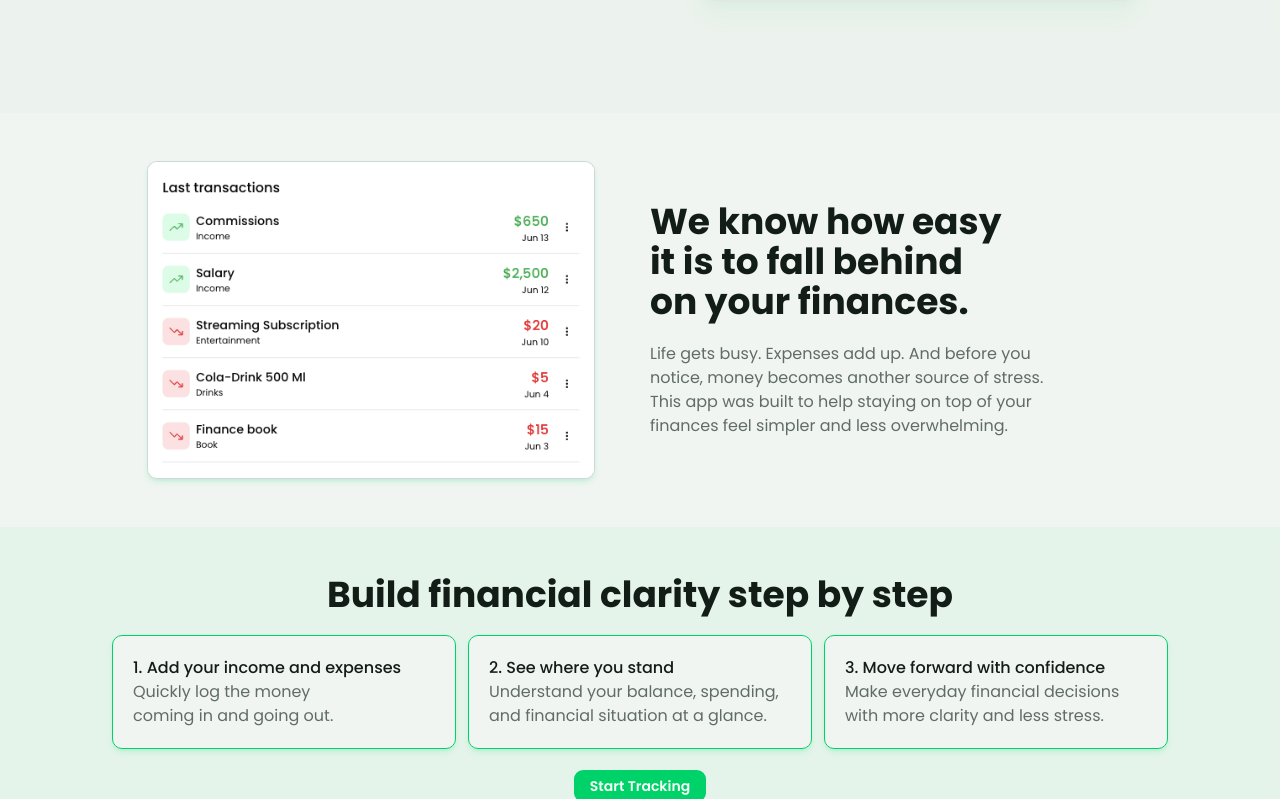
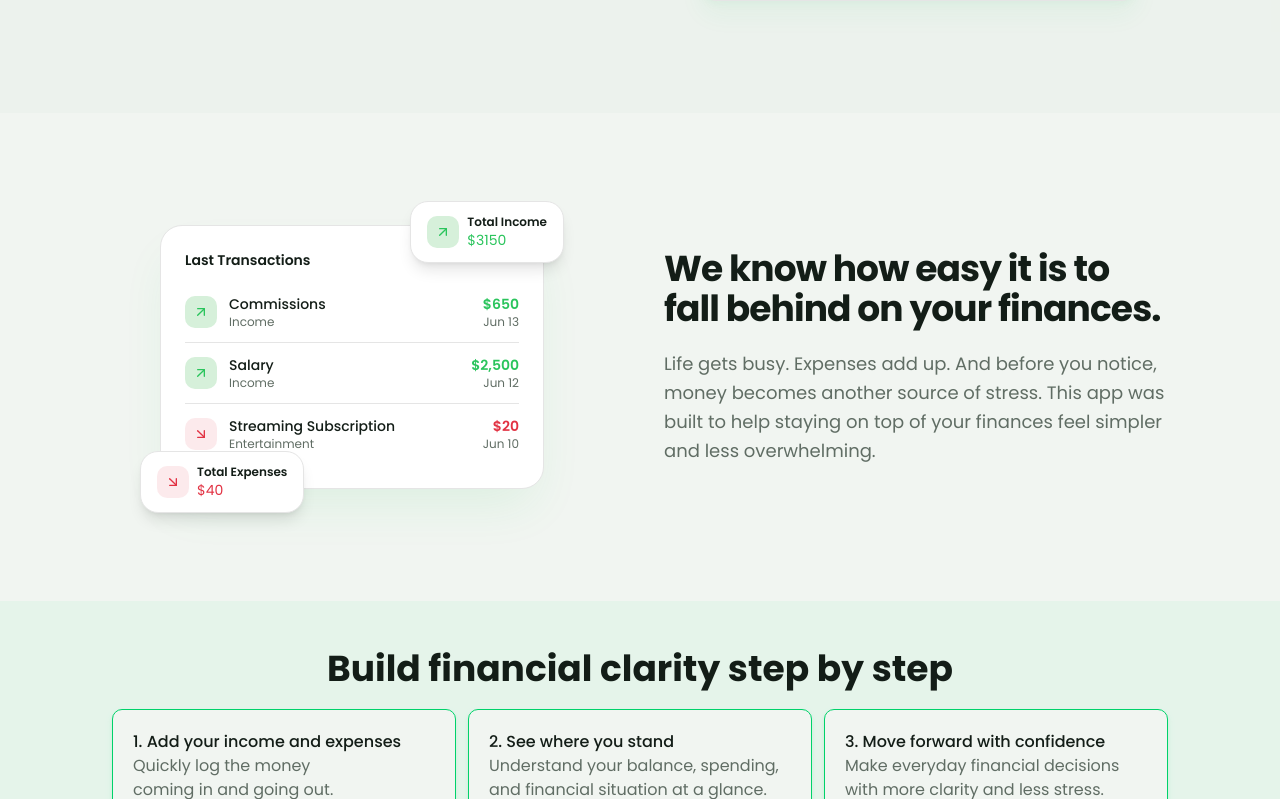
Before and after one commit to Elix-lab/finance-app, a Next.js app: page / in a window 1280 px wide. Shown: the part 2001-2800 px from the top of the page. Built offline with nearby package versions, Linux system fonts and the light colour scheme.

Commit message:
Restyled TheGuide.tsx

```diff
--- a/src/components/home-page/DashboardMockup.tsx
+++ b/src/components/home-page/DashboardMockup.tsx
@@ -1,28 +1,22 @@
 import TxNatureIcon from "../ui/TxNatureIcon";
-import clsx from "clsx";
+import TxsTableMockup from "./TxsTableMokup";
+import { Transaction } from "@/types/transaction";
 
 // Types
-type summaries = {
+type Summaries = {
   nature: "income" | "expense";
   label: string;
   amount: string;
   textColor: string;
 }[];
-type buttons = {
+type Buttons = {
   label: string;
   textColor: string;
   bgColor: string;
 }[];
-type transactions = {
-  nature: "income" | "expense";
-  title: string;
-  category: string;
-  amount: string;
-  date: string;
-}[];
 
 // .map data
-const summaries: summaries = [
+const summaries: Summaries = [
   {
     nature: "income",
     label: "Total Income",
@@ -36,7 +30,7 @@ const summaries: summaries = [
     textColor: "text-destructive",
   },
 ];
-const buttons: buttons = [
+const buttons: Buttons = [
   {
     label: "Add Income",
     textColor: "text-primary-foreground",
@@ -48,7 +42,7 @@ const buttons: buttons = [
     bgColor: "bg-destructive",
   },
 ];
-const transactions: transactions = [
+const transactions: Transaction[] = [
   {
     nature: "income",
     title: "Commissions",
@@ -124,7 +118,7 @@ function DashboardMockup() {
         ))}
       </div>
       {/* Transactions */}
-      <div className="rounded-3xl border border-border bg-card p-5 shadow-2xl shadow-primary/10 sm:p-6">
+      {/* <div className="rounded-3xl border border-border bg-card p-5 shadow-2xl shadow-primary/10 sm:p-6">
         <p className="text-sm font-semibold">Last Transactions</p>
         <ul className="mt-3 divide-y divide-border">
         {transactions.map(t => (
@@ -141,7 +135,8 @@ function DashboardMockup() {
             </li>
         ))}
         </ul>
-      </div>
+      </div> */}
+      <TxsTableMockup transactions={transactions}/>
     </div>
   );
 }
--- a/src/components/home-page/Stakes.tsx
+++ b/src/components/home-page/Stakes.tsx
@@ -38,11 +38,10 @@ const stakes = [
 
 function Stakes() {
   return (
-    <section>
-      <div className="max-w-6xl mx-auto px-6 py-20 lg:py-28">
+    <section className="max-w-6xl mx-auto px-6 py-20 lg:py-28">
       <h2 className="text-balance text-3xl font-bold tracking-tight sm:text-4xl max-w-2xl mx-auto text-center">
-          Money becomes harder to manage when you don&apos;t know where
-          it&apos;s going.
+        Money becomes harder to manage when you don&apos;t know where it&apos;s
+        going.
       </h2>
       <ul className="mt-14 grid gap-5 sm:grid-cols-2 lg:grid-cols-4">
         {stakes.map(({ id, Icon, title, description }) => (
@@ -51,14 +50,15 @@ function Stakes() {
             className="group flex flex-col rounded-2xl border border-border bg-card p-6 transition duration-300 hover:-translate-y-1 hover:border-primary/30 hover:shadow-lg hover:shadow-primary/5"
           >
             <span className="flex items-center justify-center size-11 bg-accent rounded-xl text-primary group-hover:bg-primary group-hover:text-primary-foreground transition-colors">
-                <Icon className="w-5 h-5"/>
+              <Icon className="w-5 h-5" />
             </span>
             <h3 className="mt-5 text-base font-semibold">{title}</h3>
-              <p className="mt-2 text-sm text-muted-foreground leading-relaxed">{description}</p>
+            <p className="mt-2 text-sm text-muted-foreground leading-relaxed">
+              {description}
+            </p>
           </li>
         ))}
       </ul>
-      </div>
     </section>
   );
 }
--- a/src/components/home-page/TheGuide.tsx
+++ b/src/components/home-page/TheGuide.tsx
@@ -1,22 +1,24 @@
+import TxsAndSummaries from "./TxsAndSummaries";
+
 function TheGuide() {
   return (
-    <section className="">
-      <div className="py-12 px-4 sm:px-8 lg:px-12 flex flex-col gap-5 items-center m-auto lg:grid lg:grid-cols-2 max-w-6xl">
-        <div className="flex flex-col items-center gap-5 col-start-2">
-          <h2 className="text-2xl font-bold text-center text-balance sm:max-w-xl lg:max-w-3xl lg:text-3xl xl:text-4xl lg:text-start">
+    <section className="max-w-6xl mx-auto px-6 py-20 lg:py-28">
+      <div className="grid gap-12 items-center lg:grid-cols-2">
+
+        <div className="space-y-5 lg:col-start-2 flex flex-col items-center lg:items-start">
+          <h2 className="text-3xl font-bold text-balance tracking-tight sm:text-4xl text-center lg:text-left max-w-4xl">
             We know how easy it is to fall behind on your finances.
           </h2>
-          <p className="text-base text-muted-foreground text-center text-balance lg:text-start">
+          <p className="text-lg text-muted-foreground leading-relaxed text-pretty text-center lg:text-left max-w-xl">
             Life gets busy. Expenses add up. And before you notice, money
             becomes another source of stress. This app was built to help staying
             on top of your finances feel simpler and less overwhelming.
           </p>
         </div>
-        <img
-          src="/CashWell-table.png"
-          alt="CashWell last transactions table"
-          className="w-md rounded-lg border shadow-md border-gray-300 shadow-brand/15 m-auto col-start-1 row-start-1"
-        />
+
+        <div className="lg:col-start-1 lg:row-start-1">
+          <TxsAndSummaries />
+        </div>
       </div>
     </section>
   );
--- /dev/null
+++ b/src/components/home-page/TxsAndSummaries.tsx
@@ -0,0 +1,51 @@
+import TxsTableMockup from "./TxsTableMokup";
+import { Transaction } from "@/types/transaction";
+import TxNatureIcon from "../ui/TxNatureIcon";
+
+const transactions: Transaction[] = [
+  {
+    nature: "income",
+    title: "Commissions",
+    category: "Income",
+    amount: "$650",
+    date: "Jun 13",
+  },
+  {
+    nature: "income",
+    title: "Salary",
+    category: "Income",
+    amount: "$2,500",
+    date: "Jun 12",
+  },
+  {
+    nature: "expense",
+    title: "Streaming Subscription",
+    category: "Entertainment",
+    amount: "$20",
+    date: "Jun 10",
+  },
+]
+
+function TxsAndSummaries () {
+    return(
+        <div className="relative max-w-sm mx-auto w-full">
+            <TxsTableMockup transactions={transactions}/>
+            <div className="absolute -top-6 -right-5 flex items-center rounded-2xl px-4 py-3 bg-card border border-border gap-2 shadow-lg">
+                <TxNatureIcon txNature='income' size="small"/>
+                <div>
+                    <p className="text-xs font-semibold">Total Income</p>
+                    <p className="text-primary text-sm">$3150</p>
+                </div>
+            </div>
+            <div className="absolute -bottom-6 -left-5 flex items-center rounded-2xl px-4 py-3 bg-card border border-border gap-2 shadow-lg">
+                <TxNatureIcon txNature='expense' size="small"/>
+                <div>
+                    <p className="text-xs font-semibold">Total Expenses</p>
+                    <p className="text-destructive text-sm">$40</p>
+                </div>
+            </div>
+        </div>
+    )
+}
+
+export default TxsAndSummaries;
--- /dev/null
+++ b/src/components/home-page/TxsTableMokup.tsx
@@ -0,0 +1,39 @@
+import clsx from "clsx";
+import TxNatureIcon from "../ui/TxNatureIcon";
+import { Transaction } from "@/types/transaction";
+
+type TxsTableMockupProps = {
+  transactions: Transaction[];
+};
+
+function TxsTableMockup({ transactions }: TxsTableMockupProps) {
+  return (
+    <div className="rounded-3xl border border-border bg-card p-5 shadow-2xl shadow-primary/10 sm:p-6">
+      <p className="text-sm font-semibold">Last Transactions</p>
+      <ul className="mt-3 divide-y divide-border">
+        {transactions.map((t) => (
+          <li key={t.title} className="flex items-center gap-3 py-3">
+            <TxNatureIcon txNature={t.nature} size="small" />
+            <div className="flex-1 min-w-0">
+              <p className="text-sm font-medium">{t.title}</p>
+              <p className="text-xs text-muted-foreground">{t.category}</p>
+            </div>
+            <div className="text-right">
+              <p
+                className={clsx(
+                  "text-sm font-semibold",
+                  t.nature === "income" ? "text-primary" : "text-destructive",
+                )}
+              >
+                {t.amount}
+              </p>
+              <p className="text-xs text-muted-foreground">{t.date}</p>
+            </div>
+          </li>
+        ))}
+      </ul>
+    </div>
+  );
+}
+
+export default TxsTableMockup;
--- /dev/null
+++ b/src/types/transaction.ts
@@ -0,0 +1,9 @@
+//  Transaction type
+
+export type Transaction = {
+  nature: "income" | "expense";
+  title: string;
+  category: string;
+  amount: string;
+  date: string;
+};
```
Lines whose indentation alone changed are shown as unchanged.
